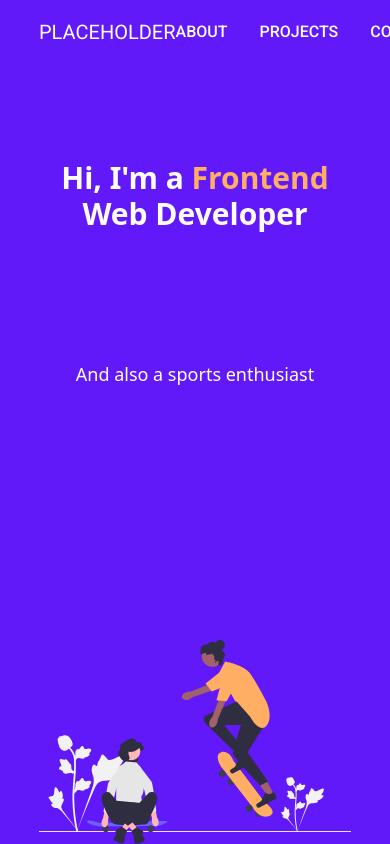
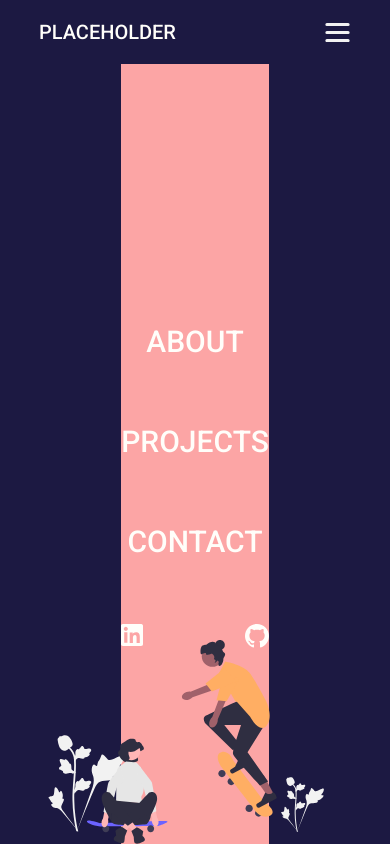
Before and after one commit to airdgo/portfolio, a Next.js app: page / in a window 390 px wide. Built offline with nearby package versions, Linux system fonts and the light colour scheme.

Commit message:
navbar responsiveness

```diff
--- /dev/null
+++ b/icons/ToggleMenuIcon.js
@@ -0,0 +1,20 @@
+export default function ToggleMenuIcon({ ...props }) {
+	return (
+		<svg
+			width="27"
+			height="20"
+			viewBox="0 0 17 13"
+			fill="none"
+			xmlns="http://www.w3.org/2000/svg"
+			{...props}
+		>
+			<path
+				d="M1.60938 1.57812H15.3906M1.60938 12.0781H15.3906H1.60938ZM1.60938 6.82812H15.3906H1.60938Z"
+				stroke="#F2F2F2"
+				strokeWidth="2"
+				strokeLinecap="round"
+				strokeLinejoin="round"
+			/>
+		</svg>
+	);
+}
--- a/icons/index.js
+++ b/icons/index.js
@@ -1,4 +1,5 @@
 import GithubIcon from "./GithubIcon";
 import LinkedInIcon from "./LinkedInIcon";
+import ToggleMenuIcon from "./ToggleMenuIcon";
 
-export { GithubIcon, LinkedInIcon };
+export { GithubIcon, LinkedInIcon, ToggleMenuIcon };
--- a/sections/Header.js
+++ b/sections/Header.js
@@ -1,13 +1,24 @@
 import Link from "next/link";
-import { GithubIcon, LinkedInIcon } from "../icons/index";
+import { GithubIcon, LinkedInIcon, ToggleMenuIcon } from "../icons/index";
 
 export default function Header() {
+	const toggledMenuClass = "";
+
 	return (
-		<header className="fixed top-0 left-0 z-10 w-full fill-primary2 font-primary text-primary2">
-			<div className="mx-auto my-0 flex h-16 w-[80%] max-w-7xl items-center justify-between">
-				<div className="text-xl">PLACEHOLDER</div>
-				<nav className="flex items-center font-medium">
-					<ul className="flex items-center gap-8">
+		<header className="fixed top-0 left-0 z-10 w-full bg-neutral fill-primary2 font-primary text-primary2">
+			<nav className="mx-auto my-0 flex h-full w-[80%] max-w-7xl flex-col items-center justify-between font-medium">
+				<div className="flex h-16 w-full items-center justify-between">
+					<div className="text-xl">
+						<Link href="/" title="Home">
+							PLACEHOLDER
+						</Link>
+					</div>
+					<button className="lg:hidden">
+						<ToggleMenuIcon />
+					</button>
+				</div>
+
+				<ul className="flex h-screen flex-col items-center justify-center gap-16 bg-red-300 text-3xl">
 					<li>
 						<Link href="/about" title="About me">
 							ABOUT
@@ -23,7 +34,7 @@ export default function Header() {
 							CONTACT
 						</Link>
 					</li>
-						<li>
+					<li className="flex w-full justify-between">
 						<Link
 							href="https://www.linkedin.com/in/vlad-dragoi/"
 							title="My LinkedIn Profile"
@@ -33,8 +44,6 @@ export default function Header() {
 								<LinkedInIcon />
 							</a>
 						</Link>
-						</li>
-						<li>
 						<Link
 							href="https://github.com/airdgo"
 							title="My GitHub Page"
@@ -47,7 +56,6 @@ export default function Header() {
 					</li>
 				</ul>
 			</nav>
-			</div>
 		</header>
 	);
 }
--- a/sections/Landing.js
+++ b/sections/Landing.js
@@ -10,7 +10,7 @@ export default function Landing() {
 						Developer
 					</h1>
 
-					<h2 className="mt-32 text-center text-lg text-primary2 sm:w-full sm:text-center sm:text-2xl lg:text-3xl xl:mt-44 xl:text-left">
+					<h2 className="mt-32 mb-8 text-center text-lg text-primary2 sm:w-full sm:text-center sm:text-2xl lg:text-3xl xl:mt-44 xl:text-left">
 						And also a sports enthusiast
 					</h2>
 				</div>
--- a/tailwind.config.js
+++ b/tailwind.config.js
@@ -16,6 +16,7 @@ module.exports = {
 				primary: "#11171E",
 				primary2: "#FFFEFA",
 				accent1: "#FFAE63",
+				neutral: "#1C1942",
 			},
 		},
 	},
```
Lines whose indentation alone changed are shown as unchanged.
